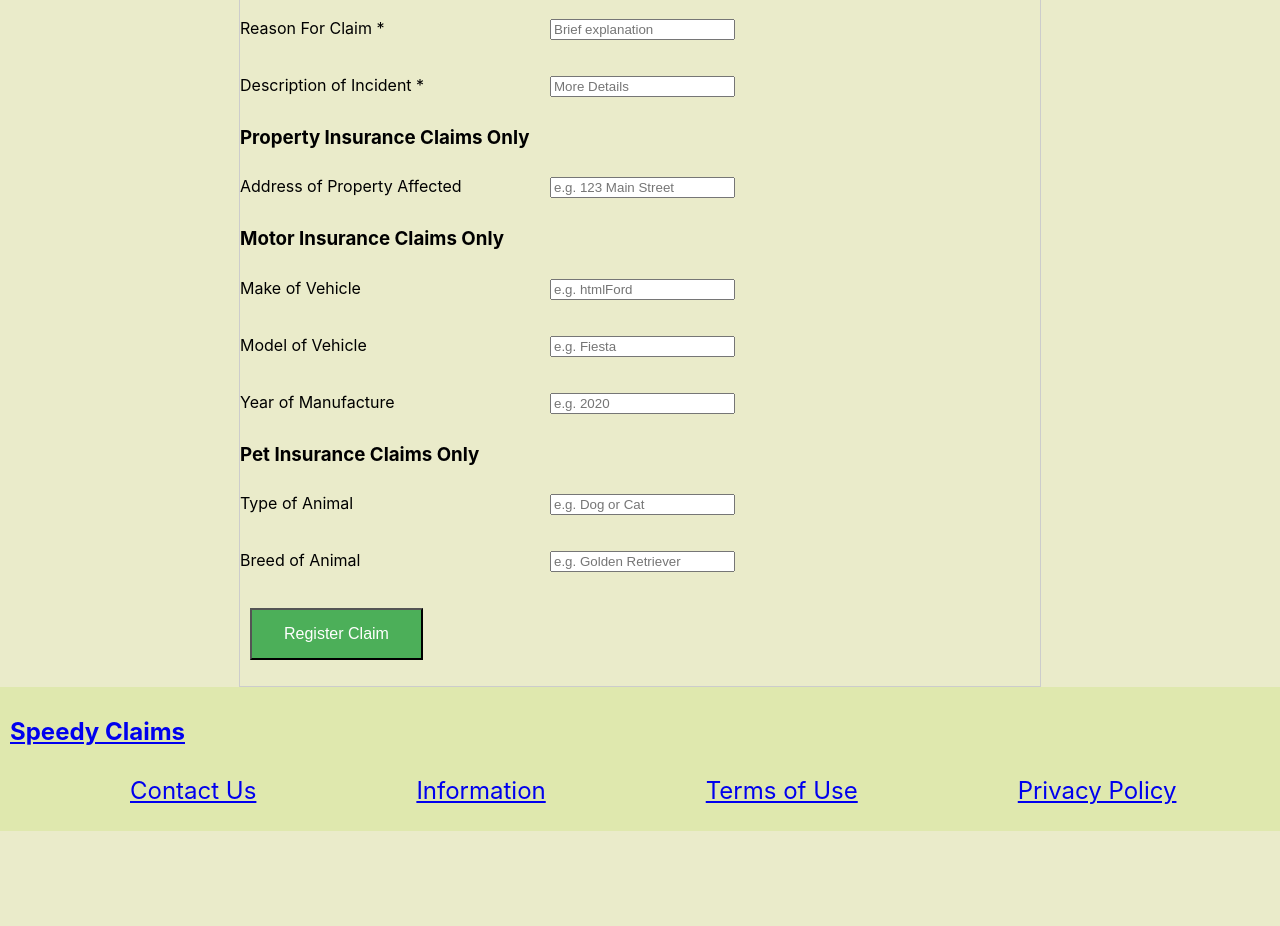
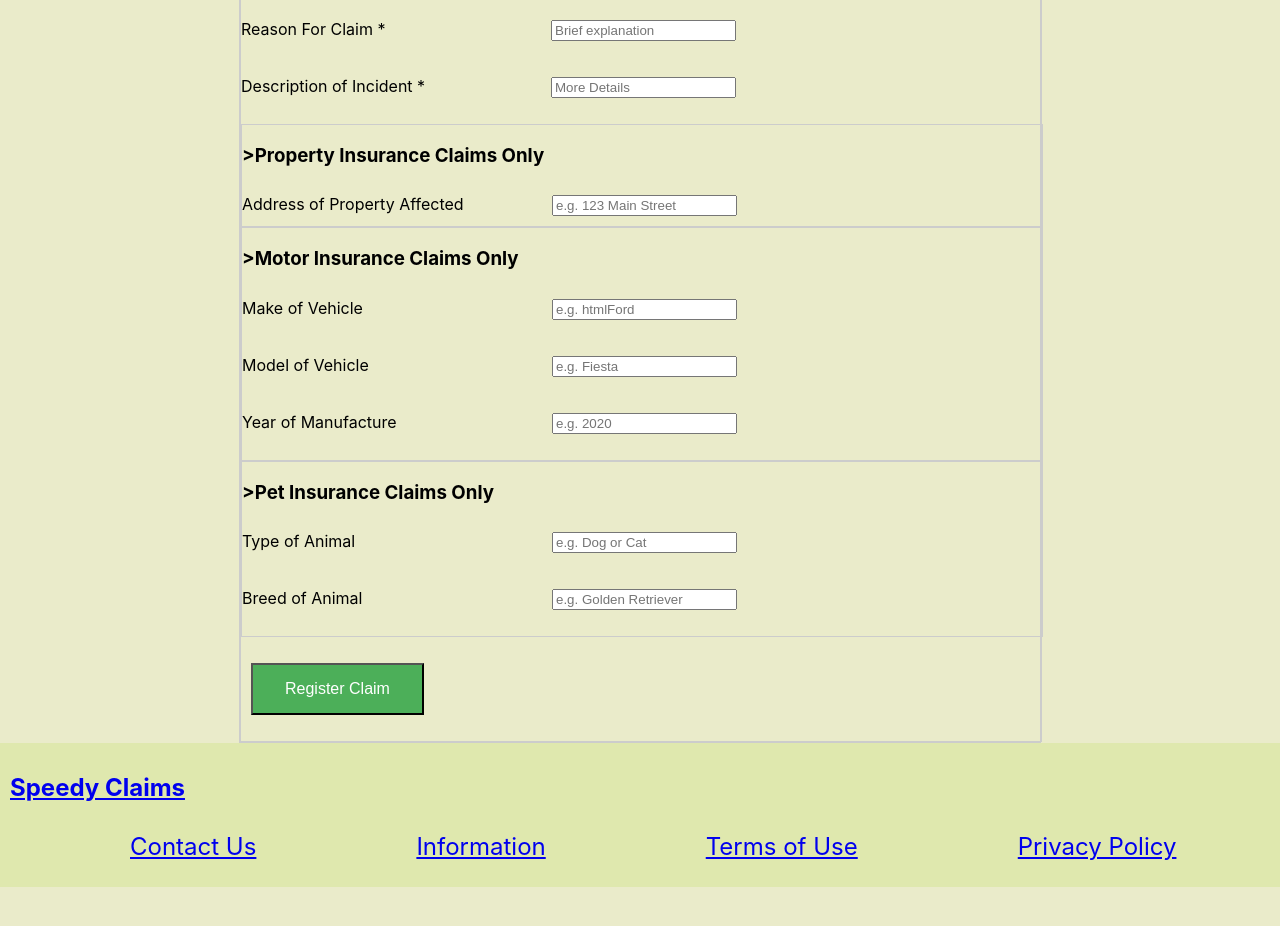
Before and after one commit to vanessa-fullstack/quick-claims, a React (Create React App) app: page /newclaim in a window 1280 px wide. Shown: the part 480-1406 px from the top of the page. Before the commit the page ends 1365 px from the top, so only its background shows below. Built offline with nearby package versions, Linux system fonts and the light colour scheme.

Commit message:
adding form validation to searchclaims

```diff
--- a/src/components/NewClaim/NewClaim.js
+++ b/src/components/NewClaim/NewClaim.js
@@ -14,7 +14,9 @@ const NewClaim = () => {
         }
     }
 
-    return <div className="container">
+    return (
+            <div className="container">
+            <form className="container" >
             <h1>Register a new claim</h1>
             <h2 id="instructions" onClick={hideInstructions}>&gt;To start a new claim</h2>
             <ul id="list">
@@ -52,16 +54,17 @@ const NewClaim = () => {
                 <label htmlFor="further_details">Description of Incident *</label>
                 <input type="text" name="further_details" id="further_details" placeholder="More Details"/>
             </p>
-            <p>
-                <h3>Property Insurance Claims Only</h3>
-                <label htmlFor="address">Address of Property Affected</label>
-                <input type="text" name="address" id="address" placeholder="e.g. 123 Main Street"/>
-            </p>
-            <p>
-                <h3>Motor Insurance Claims Only</h3>
+            <div className='property'>
+                <h3>&gt;Property Insurance Claims Only</h3>
+                <label id="address" htmlFor="address">Address of Property Affected</label>
+                <input type="text" name="address" id="addressInput" placeholder="e.g. 123 Main Street"/>
+
+            </div>
+            <div className='motor'>
+
+                <h3>&gt;Motor Insurance Claims Only</h3>
                 <label htmlFor="make">Make of Vehicle</label>
                 <input type="text" name="make" id="make" placeholder="e.g. htmlFord"/>
-            </p>
                 <p>
                 <label htmlFor="model">Model of Vehicle</label>
                 <input type="text" name="model" id="model" placeholder="e.g. Fiesta"/>
@@ -70,19 +73,24 @@ const NewClaim = () => {
                 <label htmlFor="manufacture_year">Year of Manufacture</label>
                 <input type="text" name="manufacture_year" id="manufacture_year" placeholder="e.g. 2020"/>
                 </p>
-            <p>
-                <h3>Pet Insurance Claims Only</h3>
+            </div>
+            <div className='pet'>
+
+                <h3>&gt;Pet Insurance Claims Only</h3>
                 <label htmlFor="animal">Type of Animal</label>
                 <input type="text" name="animal" id="animal" placeholder="e.g. Dog or Cat"/>
-            </p>
                 <p>
                 <label htmlFor="breed">Breed of Animal</label>
                 <input type="text" name="breed" id="breed" placeholder="e.g. Golden Retriever"/>
                 </p>
+            </div>
             <p>
                 <button>Register Claim</button>
             </p>
+        </form>
         </div>
+
+    )
 }
 
 export default NewClaim;
--- a/src/components/SearchClaim/SearchClaim.js
+++ b/src/components/SearchClaim/SearchClaim.js
@@ -1,3 +1,4 @@
+import { useState } from 'react';
 import { getAllClaimsInfo } from '../../data/DataFunctions';
 import '../stylesheet.css';
 import SearchClaimsRow from './SearchClaimsRow';
@@ -5,6 +6,19 @@ import SearchClaimsRow from './SearchClaimsRow';
 const SearchClaim = () => {
 
     const claims = getAllClaimsInfo();
+
+    const [valid, setValid] = useState(true);
+    const [touched, setTouched] = useState(false);
+
+    const checkValidity = (value) => {
+        setValid(value.trim().length > 0);
+    }
+
+    const handleChange = (event) =>{
+        setTouched(true);
+        checkValidity(event.target.value);
+    }
+
 
     return <div className="container">
     <h1>Search For a Claim</h1>
@@ -15,11 +29,13 @@ const SearchClaim = () => {
     </ul>
     <p>
         <label htmlFor="policy_num">Policy Number</label>
-        <input type="text" name="policy_num" id="policy_num" placeholder="e.g.129123456"/>
+        <input onChange={handleChange} type="text" name="policy_num" id="policy_num"
+        placeholder="e.g.129123456" style={{border: valid ? "2px solid #000" : "2px solid #f00"}}/>
     </p>
     <p>
         <label htmlFor="customer_name">Customer Name</label>
-        <input type="text" name="customer_name" id="customer_name" placeholder="e.g.John Smith"/>
+        <input onChange={handleChange} type="text" name="customer_name" id="customer_name"
+        placeholder="e.g.John Smith" style={{border: valid ? "2px solid #000" : "2px solid #f00"}}/>
     </p>
     <button>Search</button>
 
--- a/src/components/stylesheet.css
+++ b/src/components/stylesheet.css
@@ -65,6 +65,28 @@ select{
     width: 500px;
 }
 
+.property{
+    border: 1px solid #ccc;
+    width: 800px;
+    margin-left: auto;
+    margin-right: auto;
+}
+
+.motor{
+    border: 1px solid #ccc;
+    width: 800px;
+    margin-left: auto;
+    margin-right: auto;
+}
+
+.pet{
+    border: 1px solid #ccc;
+    width: 800px;
+    margin-left: auto;
+    margin-right: auto;
+}
+
+
 @media only screen and (min-width: 768px) and (max-width: 1024px) {
     .container{
         width: 767px
--- a/src/data/DataFunctions.js
+++ b/src/data/DataFunctions.js
@@ -47,3 +47,15 @@ export const getAllClaimsInfo = () => {
 
     ]
 }
+
+const headers = new Headers({"Accept" : "application/json"})
+
+
+export const getAllPaymentsFetchVersion = () => {
+    return fetch ("http://localhost:3000",
+         {
+            method: "GET",
+            headers : headers
+        }
+    )
+}
```
Lines whose indentation alone changed are shown as unchanged.
